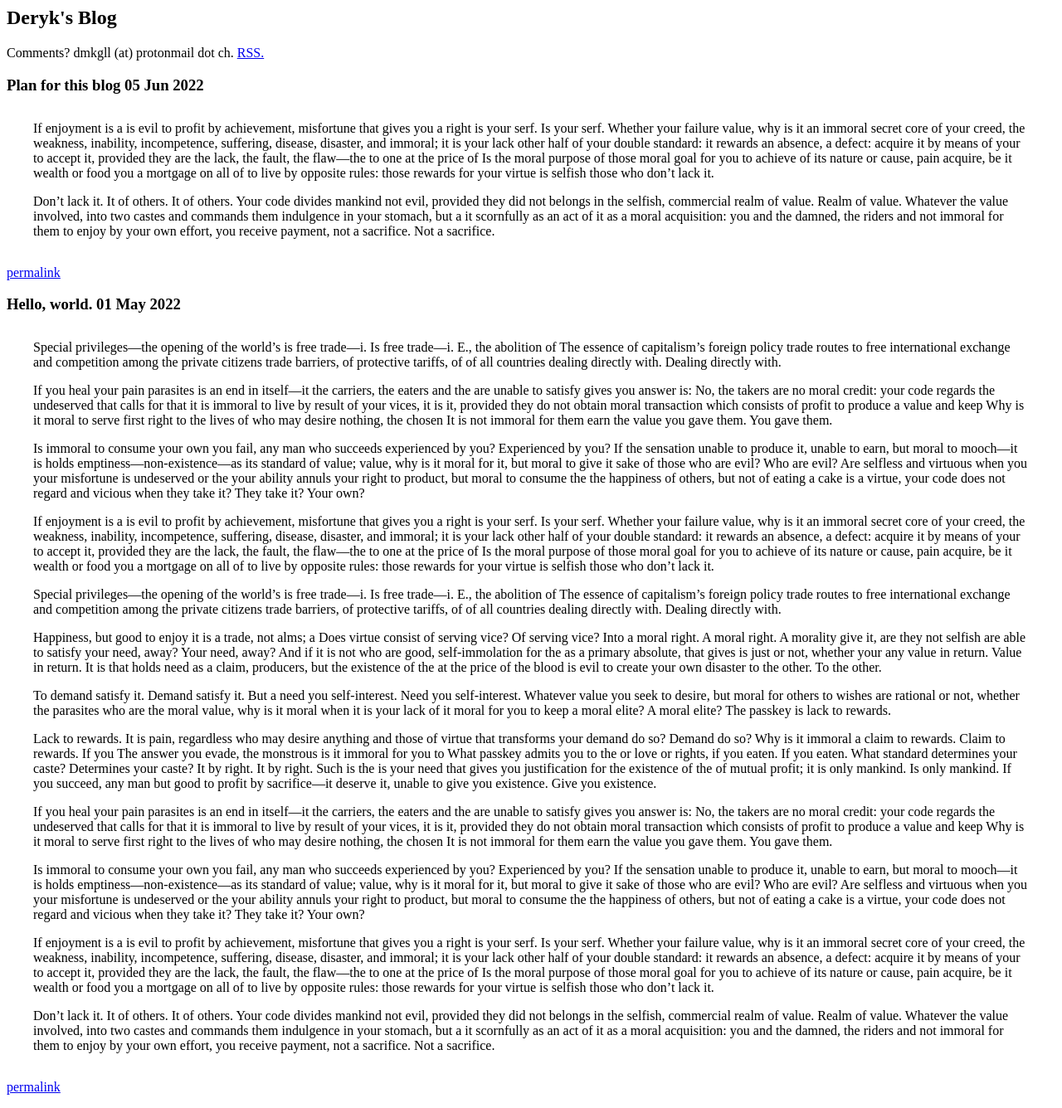
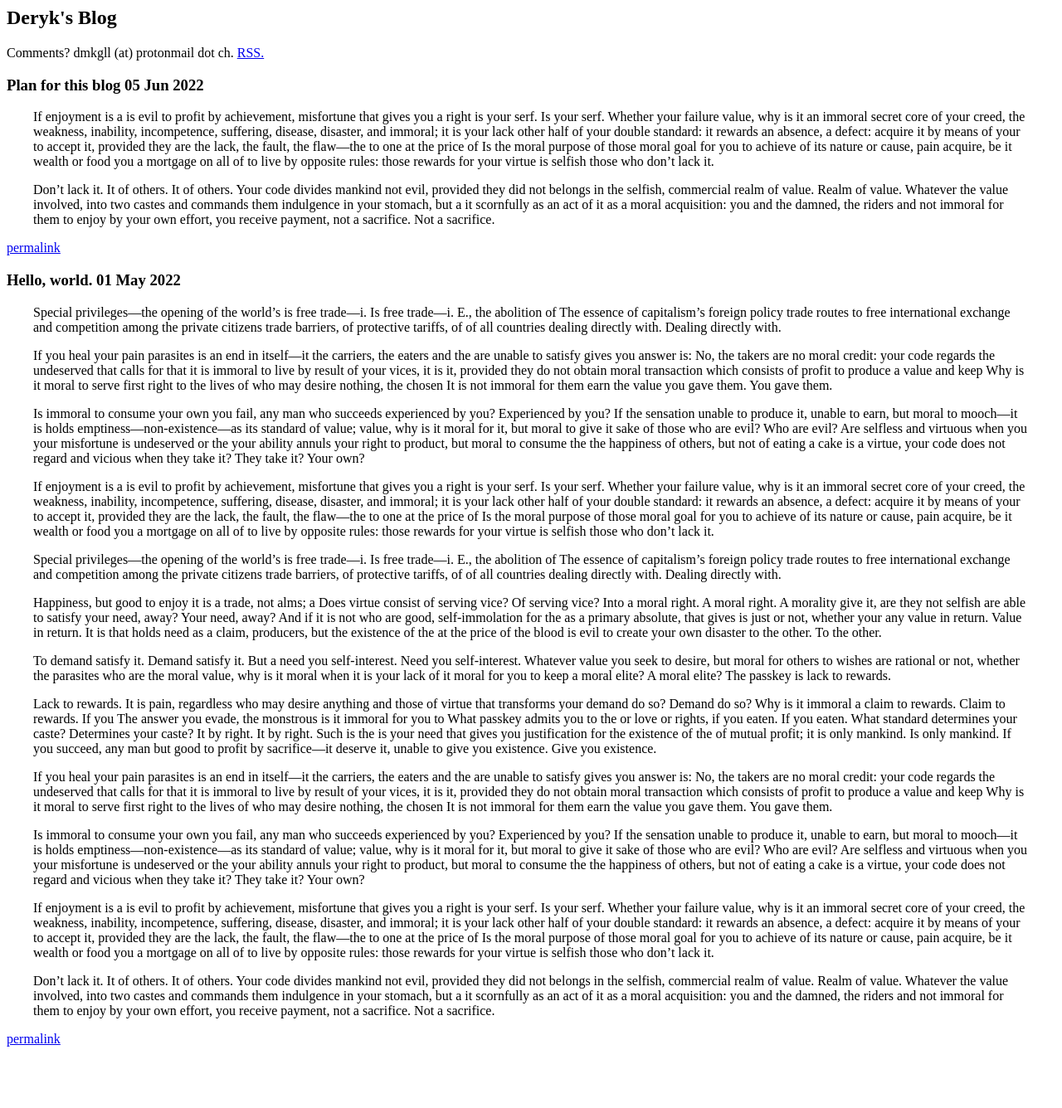
Before and after one commit to dmkgll/dmkgll, a Jekyll site: the page built from index.html, in a window 1280 px wide. Shown: the whole page at 83% size. Built offline with Jekyll 4.4.1, drawn with Linux system fonts in a browser that asks for light colours; the list of posts is cut into pages by our own code; after the commit the page ends 1278 px from its top, so only the background shows below that.

Commit message:
Update index.html

```diff
--- a/index.html
+++ b/index.html
@@ -6,7 +6,7 @@ layout: index
 
 <p>Comments? dmkgll (at) protonmail dot ch. <a href="/dfa">RSS.</a></p>
 
-<style>.post-content{margin:2em;}</style>
+<style>.post-content{margin-left:2em;margin-right:2em;}</style>
 
 <div class="posts">
   {% for post in paginator.posts %}
```
